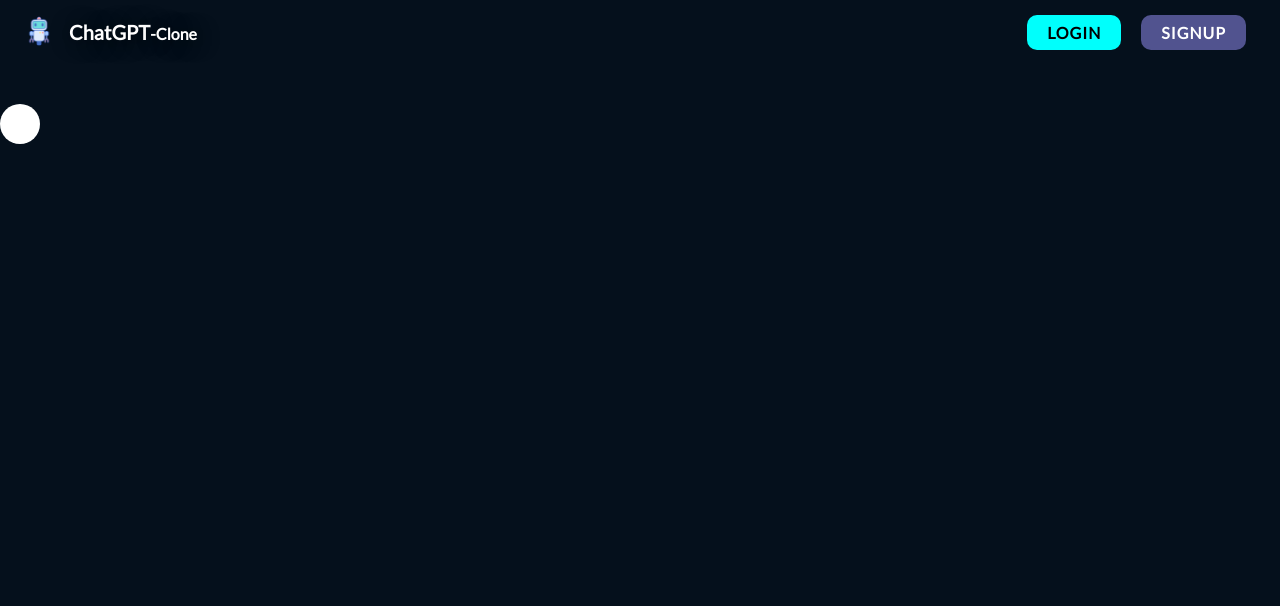
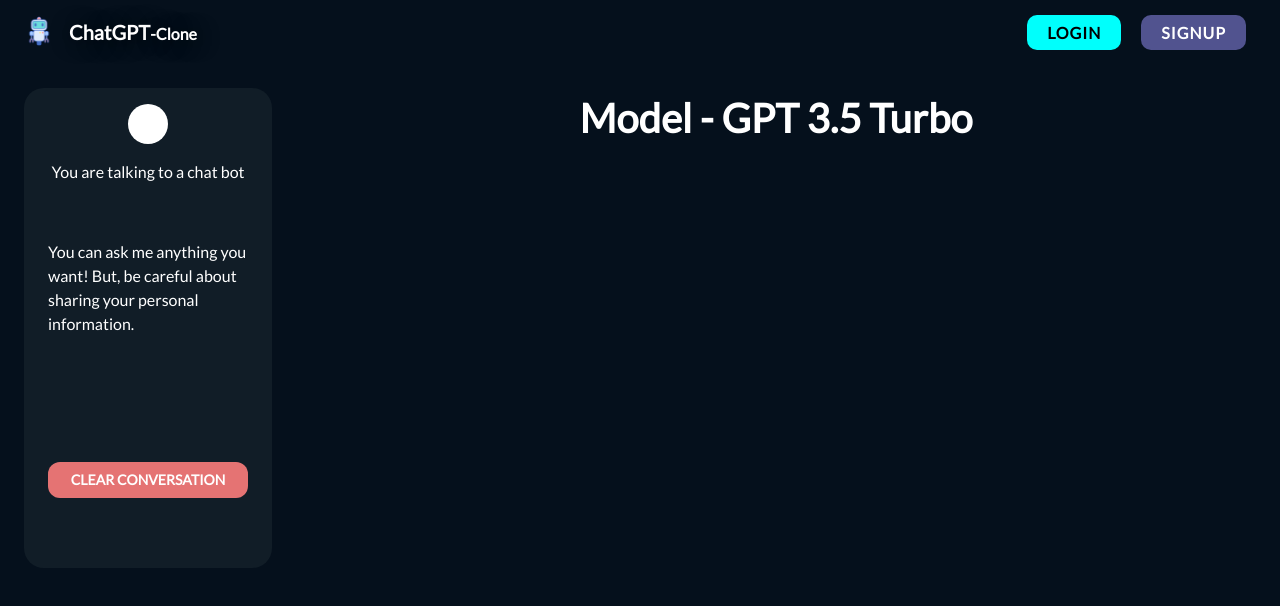
Before and after one commit to jaydenpiao/chatgpt_clone, a React (Vite) app in the folder frontend/: page /chat in a window 1280 px wide. Shown: the top 606 px of the page. Built offline with nearby package versions, Linux system fonts and the light colour scheme; no server answers.

Commit message:
styled home page

```diff
--- a/frontend/src/pages/Chat.tsx
+++ b/frontend/src/pages/Chat.tsx
@@ -1,17 +1,39 @@
-import { Avatar, Box } from '@mui/material'
+import { Avatar, Box, Button, Typography } from '@mui/material'
 import React from 'react'
 import { useAuth } from '../context/AuthContext';
+import { red } from '@mui/material/colors';
+
 
 const Chat = () => {
   const auth = useAuth();
   return (
     <Box sx={{display:'flex', flex:1, width:'100%', height:'100%', mt: 3, gap: 3,}}>
-      <Box sx={{display:{md:"flex", xs:"none", sm:"none"}}}>
-        <Box sx={{display:"flex", width:"100%", height:"60vh", bgcolor:"rgb(17,29,39", borderRadius:5, flexDirection:'column', mx: 3}}>
+      <Box sx={{display:{md:"flex", xs:"none", sm:"none"}, flex:0.2, flexDirection:'column'}}>
+        <Box sx={{display:"flex", width:"100%", height:"60vh", bgcolor:"rgb(17,29,39)", borderRadius:5, flexDirection:'column', mx: 3}}>
           <Avatar sx={{mx:"auto", my:2, bgcolor:"white", color:"black", fontWeight:700}}>
             { auth?.user?.name[0] }{auth?.user?.name.split(" ")[1][0]}
           </Avatar>
+          <Typography sx={{mx:'auto'}}>
+            You are talking to a chat bot
+          </Typography>
+          <Typography sx={{mx:'auto', my:4, p:3}}>
+            You can ask me anything you want! But, be careful about sharing your personal information.
+          </Typography>
+          <Button sx={{width:"200px", my:"auto", color:"white", fontWeight:"700", borderRadius:3, mx:"auto", bgcolor: red[300], ":hover":{bgcolor: red.A400,},}}>
+            Clear Conversation
+          </Button>
+
         </Box>
+      </Box>
+      <Box sx={{display:'flex', flex:{md:0.8, xs:1, sm:1}, flexDirection:'column', px:3,}}>
+        <Typography sx={{fontSize:'40px', color:'white', mb:2, mx:'auto', fontWeight:'600',}}>
+          Model - GPT 3.5 Turbo
+
+        </Typography>
+        <Box sx={{width:'100%', height:'60vh', borderRadius:3, mx:'auto', display:'flex', flexDirection:'column', overflow:'scroll', overflowX: 'hidden', overflowY:'auto', scrollBehavior:'smooth',}}>
+
+        </Box>
+
       </Box>
     </Box>
   )
```
